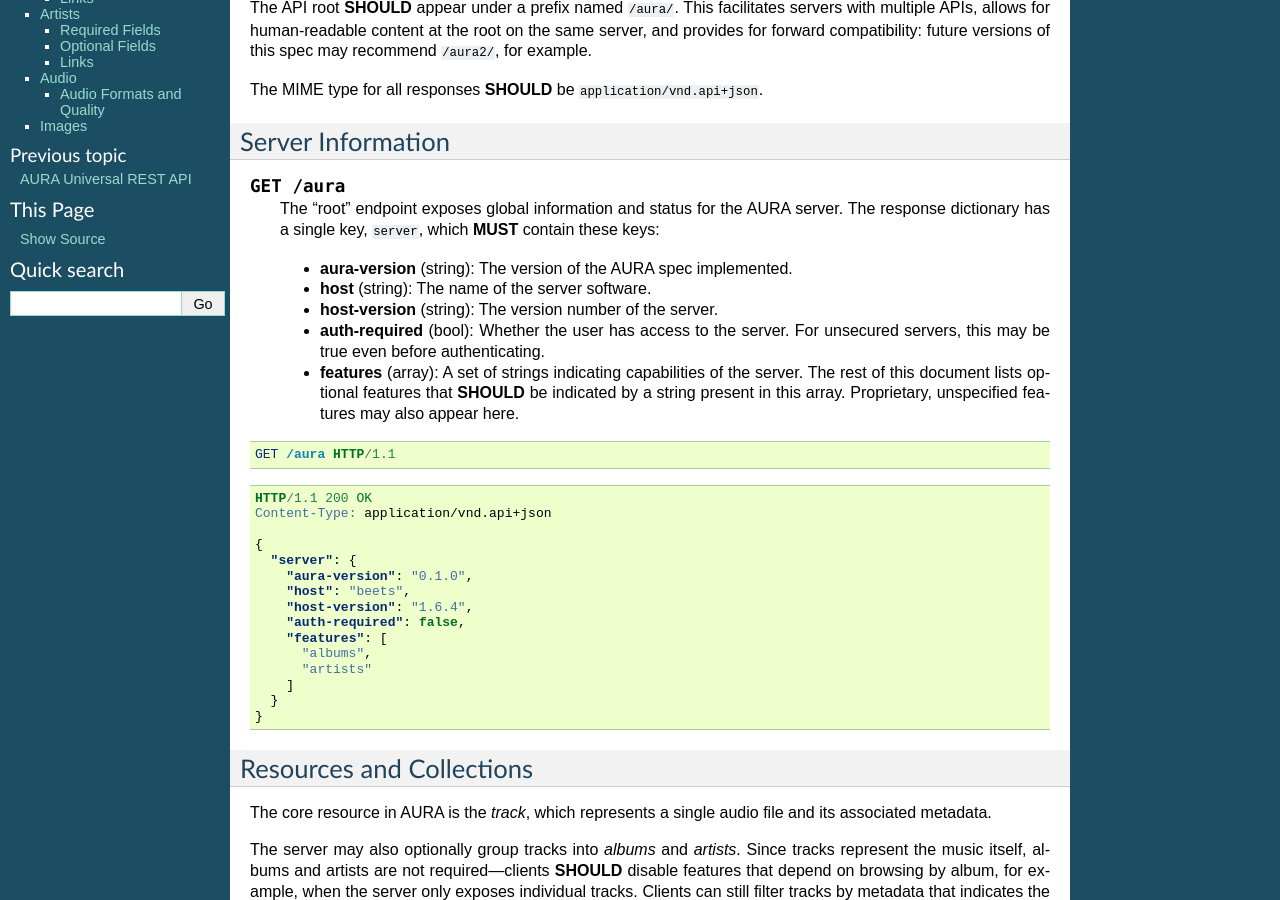
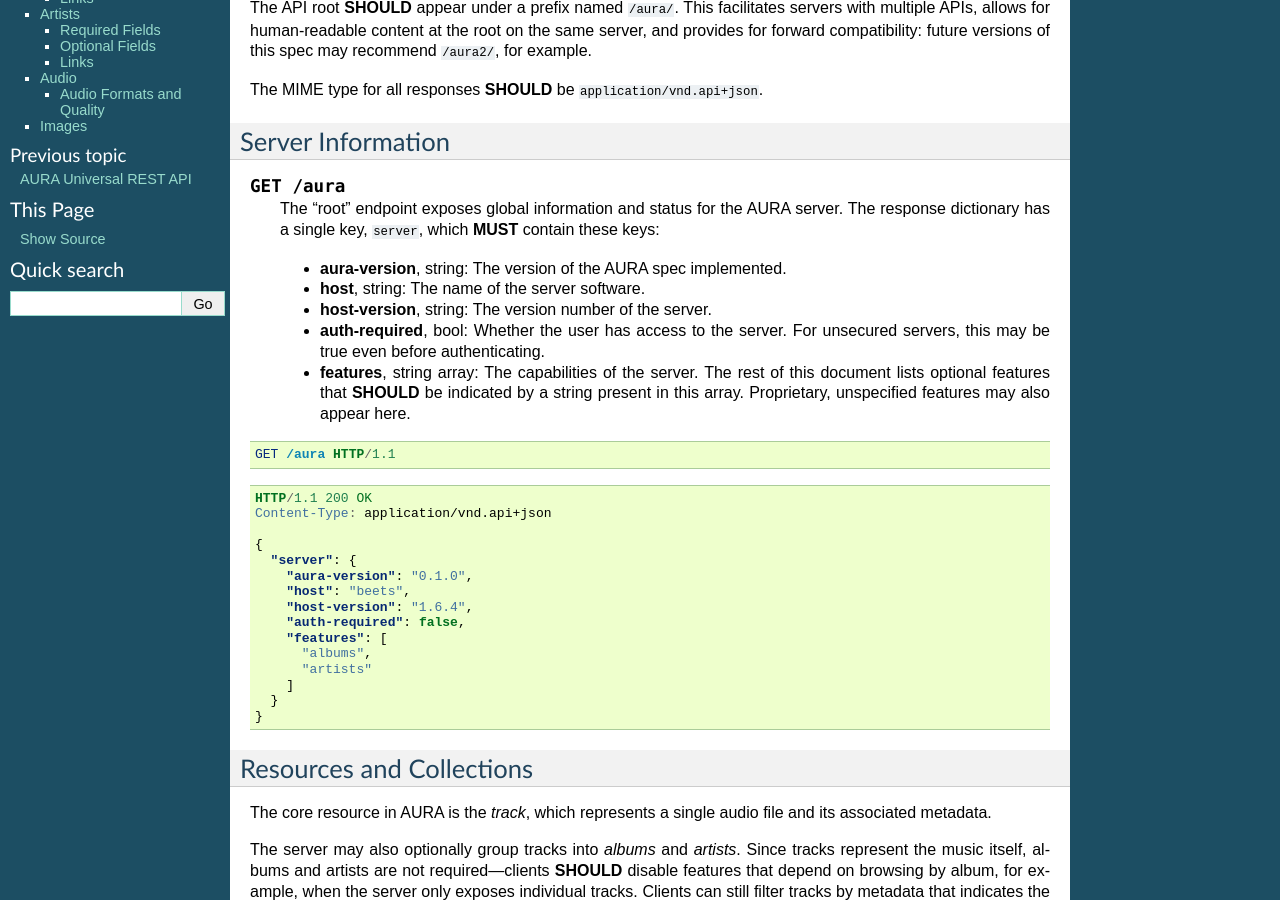
Before and after one commit to beetbox/aura, a Sphinx documentation site: the page built from docs/api.rst, in a window 1280 px wide and 900 px high, scrolled down 324 px. Built offline with Sphinx 7.4.7, drawn with Linux system fonts in a browser that asks for light colours.

Commit message:
Standardize field type notation

```diff
--- a/docs/api.rst
+++ b/docs/api.rst
@@ -39,15 +39,15 @@ Server Information
     server. The response dictionary has a single key, ``server``, which
     **MUST** contain these keys:
 
-    * **aura-version** (string): The version of the AURA spec implemented.
-    * **host** (string): The name of the server software.
-    * **host-version** (string): The version number of the server.
-    * **auth-required** (bool): Whether the user has access to the server. For
+    * **aura-version**, string: The version of the AURA spec implemented.
+    * **host**, string: The name of the server software.
+    * **host-version**, string: The version number of the server.
+    * **auth-required**, bool: Whether the user has access to the server. For
       unsecured servers, this may be true even before authenticating.
-    * **features** (array): A set of strings indicating capabilities of the
-      server. The rest of this document lists optional features that
-      **SHOULD** be indicated by a string present in this array. Proprietary,
-      unspecified features may also appear here.
+    * **features**, string array: The capabilities of the server. The rest of
+      this document lists optional features that **SHOULD** be indicated by a
+      string present in this array. Proprietary, unspecified features may also
+      appear here.
 
 .. sourcecode:: http
 
```
